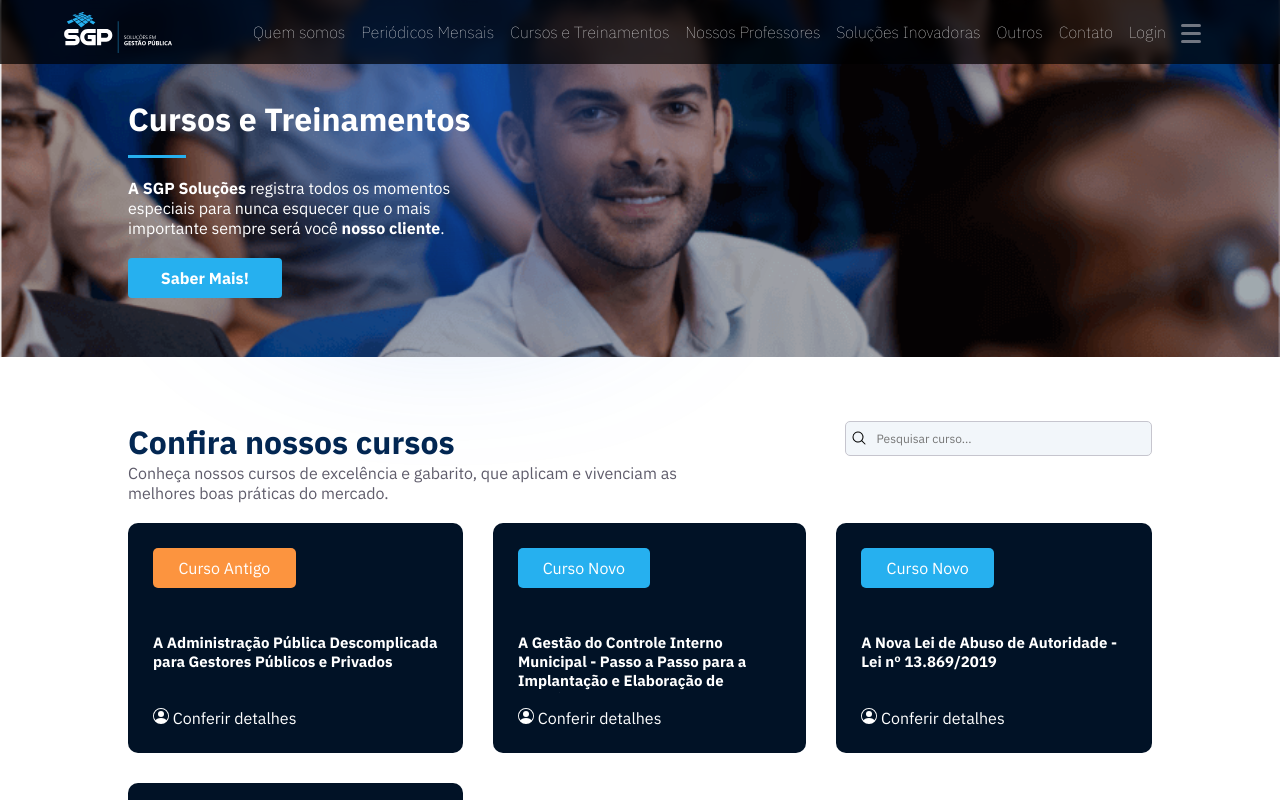
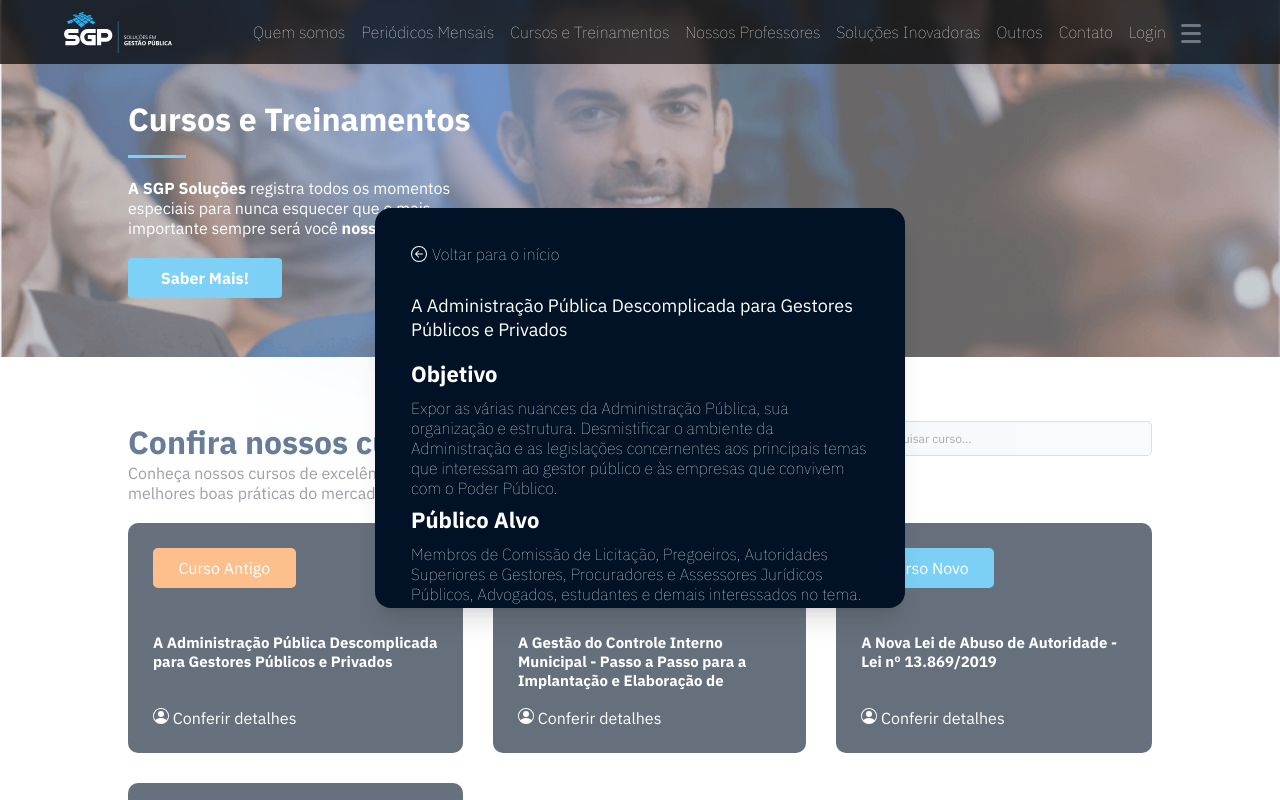
Before and after one commit to sgpgithub23/sgp, a Next.js app: page /cursos-treinamentos in a window 1280 px wide. Both pictures are taken after a click on the button 295 px from the left and 672 px from the top of the page. Shown: the top 800 px of the page. Built offline with nearby package versions, Linux system fonts and the light colour scheme.

Commit message:
feat: finaliza desktop cursos treinamentos

```diff
--- a/pages/cursos-treinamentos.tsx
+++ b/pages/cursos-treinamentos.tsx
@@ -1,5 +1,5 @@
 import Head from "next/head";
-import React, { FormEvent, useState } from "react";
+import React, { FormEvent, Fragment, useState } from "react";
 import Navbar from "@/components/Navbar";
 import styles from "@/styles/CursosTreinamentos.module.scss";
 import { FooterCompleto } from "@/components/FooterCompleto";
@@ -8,17 +8,19 @@ import Button from "@/components/Button";
 import Input from "@/components/Input";
 import { HiMagnifyingGlass } from "react-icons/hi2";
 import { CursosTreinamentosType } from "@/typings/CursosTreinamentos";
-import { BsPersonCircle } from "react-icons/bs";
+import { BsArrowLeftCircle, BsPersonCircle } from "react-icons/bs";
 import { Cursos, Treinamentos } from "@/utils/cursos-treinamentos";
 import classNames from "classnames";
+import { Dialog, Transition } from "@headlessui/react";
 
 export default function orcamento() {
   const { push } = useRouter();
   const [isModalOpen, setIsModalOpen] = useState<boolean>(false);
   const [modalContent, setModalContent] = useState<CursosTreinamentosType>();
 
-  function modalState() {
+  function modalState(content: CursosTreinamentosType) {
     setIsModalOpen(!isModalOpen);
+    setModalContent(content)
   }
 
   return (
@@ -64,17 +66,17 @@ export default function orcamento() {
             </div>
           </div>
           <div className={styles.cursosNovos}>
-            {Cursos.map(({ objetivo, publicoalvo, title, cursoNovo }) => (
+            {Cursos.map((x) => (
               <div className={styles.curso}>
                 <div
                   className={classNames({
-                    [styles.isCursoNovo]: cursoNovo,
-                    [styles.isCursoAntigo]: !cursoNovo,
+                    [styles.isCursoNovo]: x.cursoNovo,
+                    [styles.isCursoAntigo]: !x.cursoNovo,
                   })}
                 ></div>
-                <div>
+                <div role="button" onClick={() => modalState(x)}>
                   <h4>
-                    <b>{title}</b>
+                    <b>{x.title}</b>
                   </h4>
                   <p role="button">
                     <span>
@@ -135,17 +137,17 @@ export default function orcamento() {
             </div>
         </div>
         <div className={styles.cursosNovos}>
-          {Treinamentos.map(({ objetivo, publicoalvo, title, cursoNovo }) => (
+          {Treinamentos.map((x) => (
             <div className={styles.curso}>
               <div
                 className={classNames({
-                  [styles.isCursoNovo]: cursoNovo,
-                  [styles.isCursoAntigo]: !cursoNovo,
+                  [styles.isCursoNovo]: x.cursoNovo,
+                  [styles.isCursoAntigo]: !x.cursoNovo,
                 })}
               ></div>
-              <div>
+              <div className={styles.detalhes} onClick={() => modalState(x)}>
                 <h4>
-                  <b>{title}</b>
+                  <b>{x.title}</b>
                 </h4>
                 <p role="button">
                   <span>
@@ -166,6 +168,45 @@ export default function orcamento() {
         <h2>“O conhecimento é a única coisa que não podem tirar de você”.</h2>
       </div>
       <FooterCompleto />
+
+      <Transition appear show={isModalOpen} as={Fragment}>
+            <Dialog as="div" style={{zIndex: 40}} onClose={() => setIsModalOpen(false)}>
+              <div className={styles.fullBodyModal}>
+                <div className={styles.bodyModalStarted}>
+                    <Dialog.Panel className={styles.modalPanel}>
+                      <div className={styles.voltarParaInicio} onClick={() => setIsModalOpen(false)}>
+                        <BsArrowLeftCircle/>
+                        <span>Voltar para o início</span>
+                      </div>
+                      <Dialog.Title
+                        as="h3"
+                        className={styles.modalTitle}
+                      >
+                        <p>{modalContent?.title}</p>
+
+                        <span>Objetivo</span>
+                      </Dialog.Title>
+                      <div className={styles.contentAboveTitle}>
+                        <span>
+                          {modalContent?.objetivo}
+                        </span>
+                      </div>
+                      <Dialog.Title
+                        as="h3"
+                        className={styles.modalTitle}
+                      >
+                        <span>Público Alvo</span>
+                      </Dialog.Title>
+                      <div className={styles.contentAboveTitle}>
+                        <span>
+                        {modalContent?.publicoalvo}
+                        </span>
+                      </div>
+                    </Dialog.Panel>
+                </div>
+              </div>
+            </Dialog>
+          </Transition>
     </div>
   );
 }
--- a/styles/CursosTreinamentos.module.scss
+++ b/styles/CursosTreinamentos.module.scss
@@ -155,6 +155,7 @@
 
                         & > p {
                             cursor: pointer;
+                            // text-align: justify;
                         }
                     }
                 }
@@ -328,6 +329,98 @@
             width: 35%;
         }
 
+    }
+}
+
+.fullBodyModal {
+    background-color: rgba(white, 0.4);
+    position: fixed;
+    top: 0px;
+    right: 0px;
+    bottom: 0px;
+    left: 0px;
+
+
+    /* width */
+    ::-webkit-scrollbar {
+        width: 7px;
+      }
+
+        ::-webkit-scrollbar-track {
+        background-color: #e4e4e4;
+        border-radius: 100px;
+        // height: 90%;
+        margin: 10px;
+
+      }
+
+        ::-webkit-scrollbar-thumb {
+        background-color: #d4aa70;
+        border-radius: 100px;
+      }
+
+    & > .bodyModalStarted {
+        position: relative;
+        display: flex;
+        min-height: 100%;
+        align-items: center;
+        justify-content: center;
+        text-align: center;
+
+        & > .modalPanel {
+            box-sizing: border-box;
+            max-width: 550px;
+            width: 530px;
+            margin: 1rem auto 0;
+            max-height: 400px;
+            border-radius: 16px;
+            background-color: $dark-blue-fulldark;
+            padding: 36px;
+            // scrollbar-gutter: 10px auto;
+            overflow: hidden;
+            text-align: left;
+            overflow-y: auto;
+            vertical-align: middle;
+            box-shadow: 0 20px 25px -5px rgb(0 0 0 / 0.1), 0 8px 10px -6px rgb(0 0 0 / 0.1);
+            transition-property: all;
+            transition-timing-function: cubic-bezier(0.4, 0, 0.2, 1);
+            transition-duration: 150ms;
+
+            & > .voltarParaInicio {
+                display: flex;
+                gap: 5px;
+                color: white;
+                width: 100%;
+                align-items: center;
+                font-weight: 200;
+                margin-bottom: 30px;
+                cursor: pointer;
+            }
+
+            & > .modalTitle {
+                font-size: 1.125rem; /* 18px */
+                line-height: 1.75rem; /* 28px */
+                font-weight: 500;
+                line-height: 1.5rem; /* 24px */
+                color: white;
+                margin-block: 10px;
+
+                & > span {
+                    font-weight: 800;
+                    font-size: 22px;
+
+                }
+
+                & > p {
+                    margin-block: 20px;
+                }
+            }
+
+            & > .contentAboveTitle {
+                color: white;
+                font-weight: 300;
+            }
+        }
     }
 }
 
```
